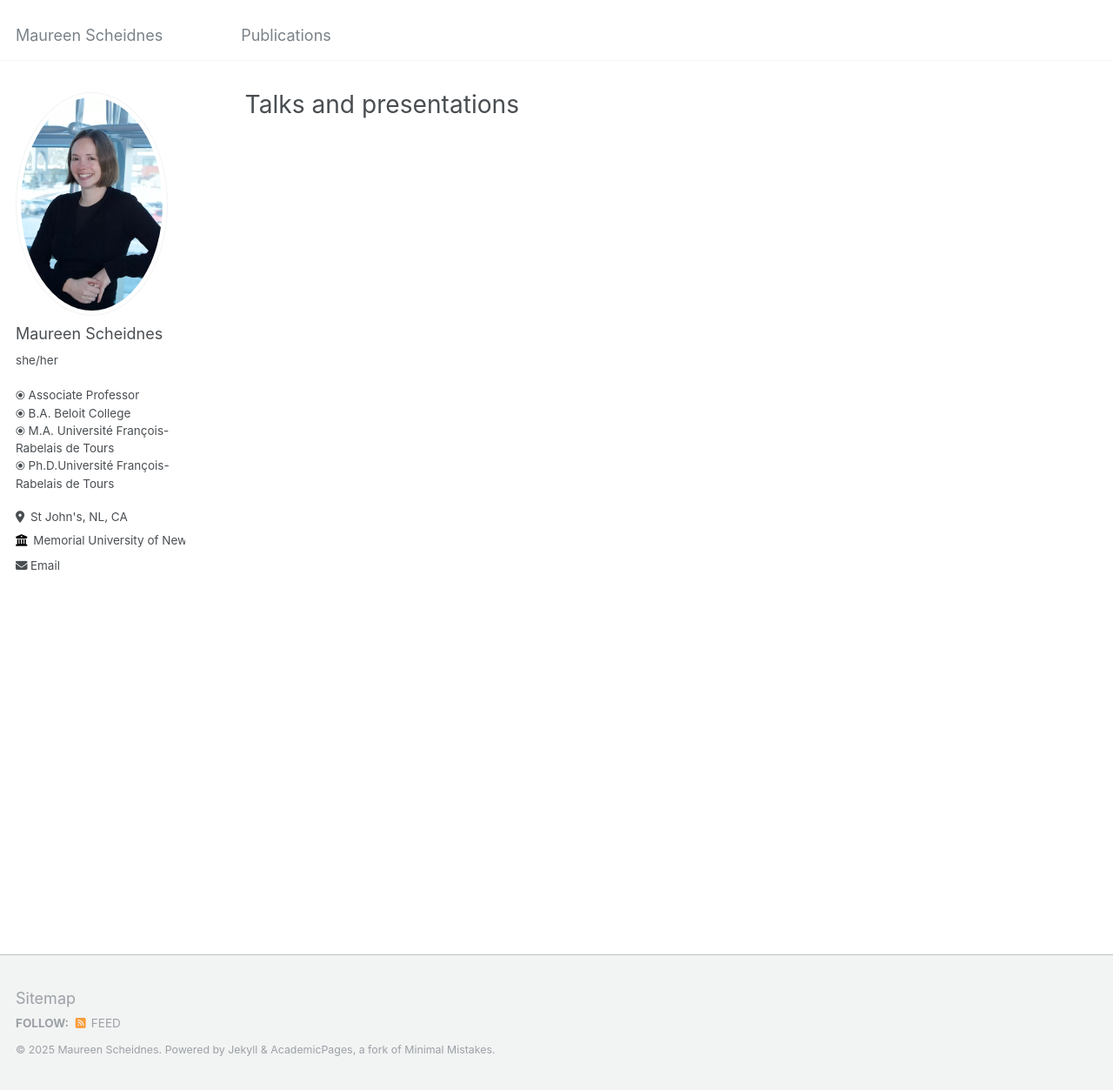
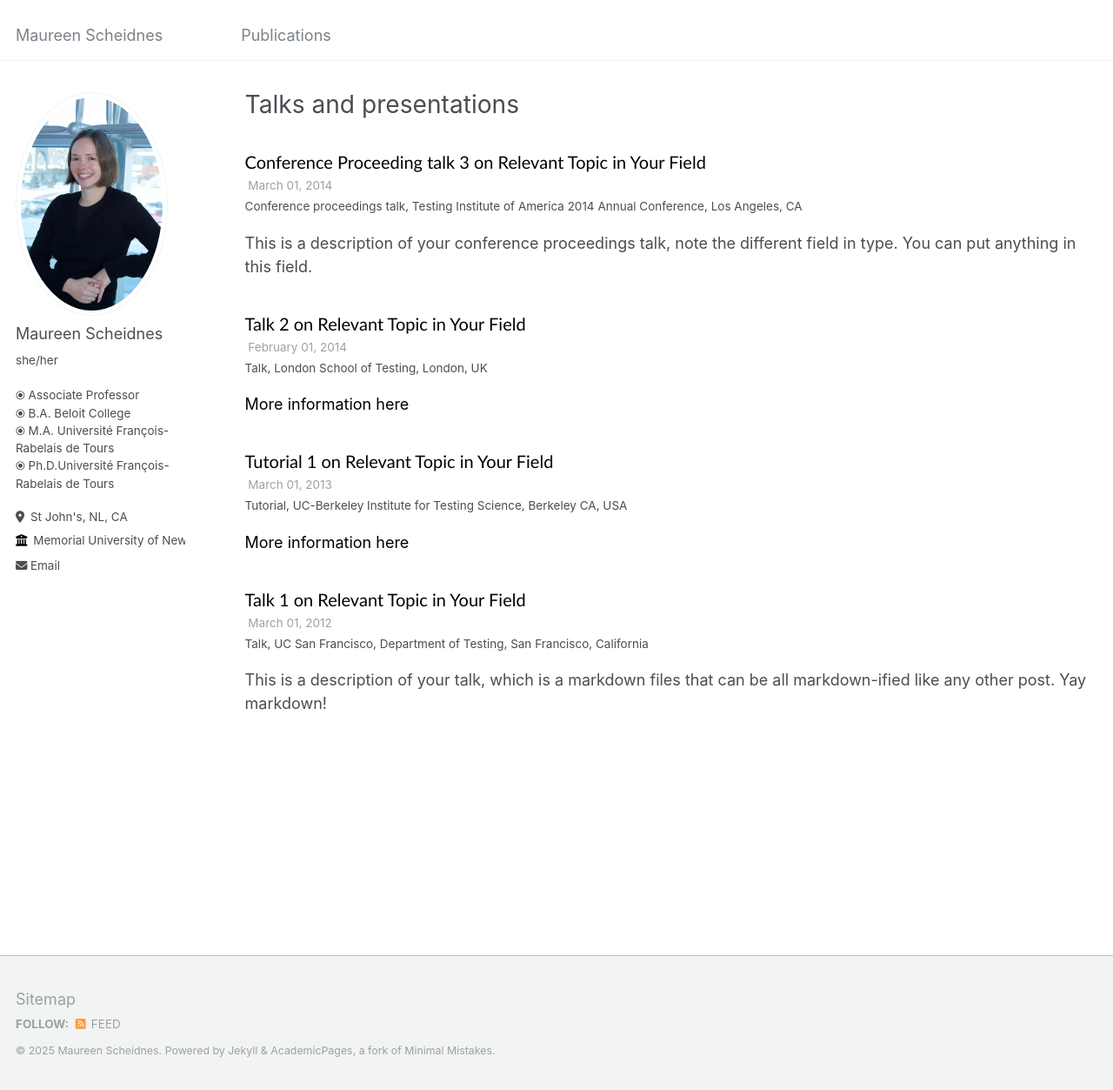
Before and after one commit to MaureenScheidnes/MaureenScheidnes.github.io, a Jekyll site: the page built from _pages/talks.html, in a window 1280 px wide and 1253 px high. Shown: the whole window at 87% size. Built offline with Jekyll 4.4.1, drawn with Linux system fonts in a browser that asks for light colours; part of the change alters nothing that is shown.

Commit message:
Update _config.yml
activated talks tab

```diff
--- a/_config.yml
+++ b/_config.yml
@@ -209,7 +209,7 @@ collections:
   # portfolio:
   #   output: true
   #   permalink: /:collection/:path/
-  # talks:
+  talks:
   #   output: true
   #   permalink: /:collection/:path/
 
```
